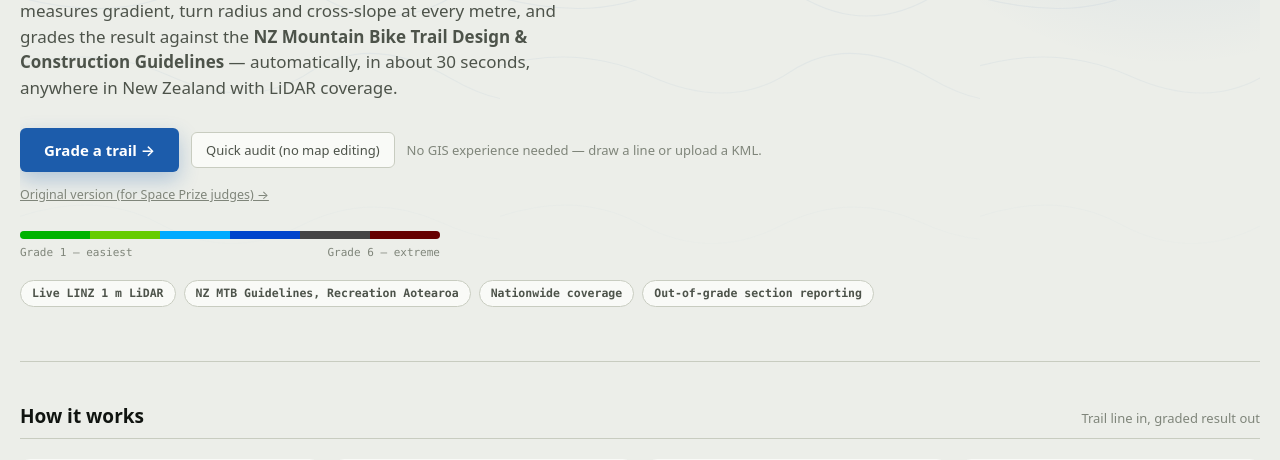
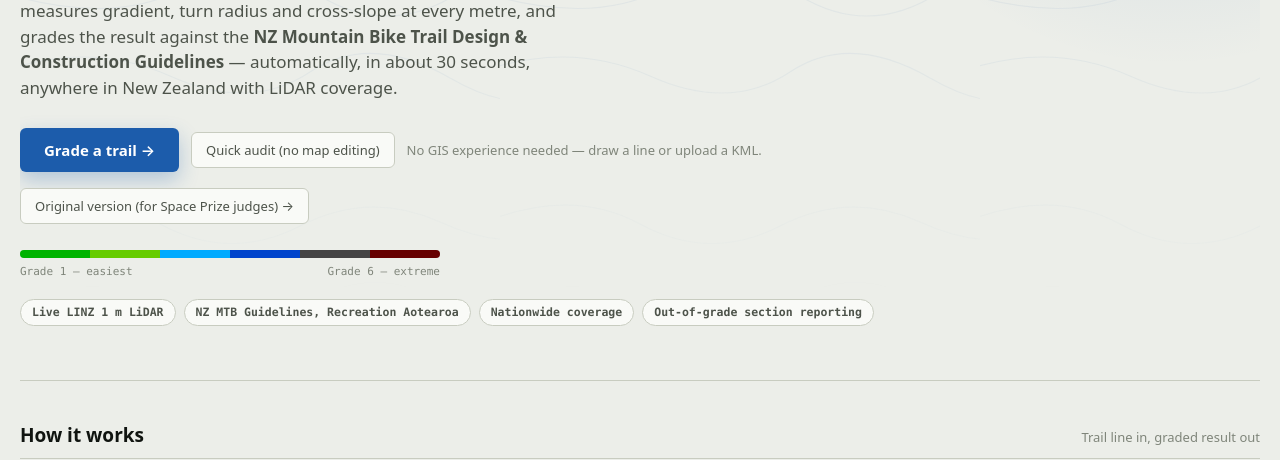
Before and after one commit to Sheasheak/lidar-trail-audit, a Flask app: page / in a window 1280 px wide. Shown: the part 304-764 px from the top of the page. Run offline with Flask 3, Linux system fonts and the light colour scheme.

Commit message:
Make the Space Prize judges link a proper button, not small text
Easy to miss as a 12.5px text link under the main CTAs. Same ghost
button style as "Quick audit" so it reads as an equally real option.

Co-Authored-By: Claude Sonnet 5 <noreply@anthropic.com>

```diff
--- a/trail_grader/templates/landing.html
+++ b/trail_grader/templates/landing.html
@@ -136,8 +136,8 @@
         <a class="btn-link" href="{{ url_for('grade_form') }}"><button type="button" class="ghost">Quick audit (no map editing)</button></a>
         <span class="sub">No GIS experience needed — draw a line or upload a KML.</span>
       </div>
-      <p style="font-size:12.5px;color:var(--ink-3);margin:14px 0 0">
-        <a href="/legacy/" style="color:var(--ink-3)">Original version (for Space Prize judges) →</a>
+      <p style="margin:16px 0 0">
+        <a class="btn-link" href="/legacy/"><button type="button" class="ghost">Original version (for Space Prize judges) →</button></a>
       </p>
       <div class="grade-spectrum">
         <div class="bar">
```
